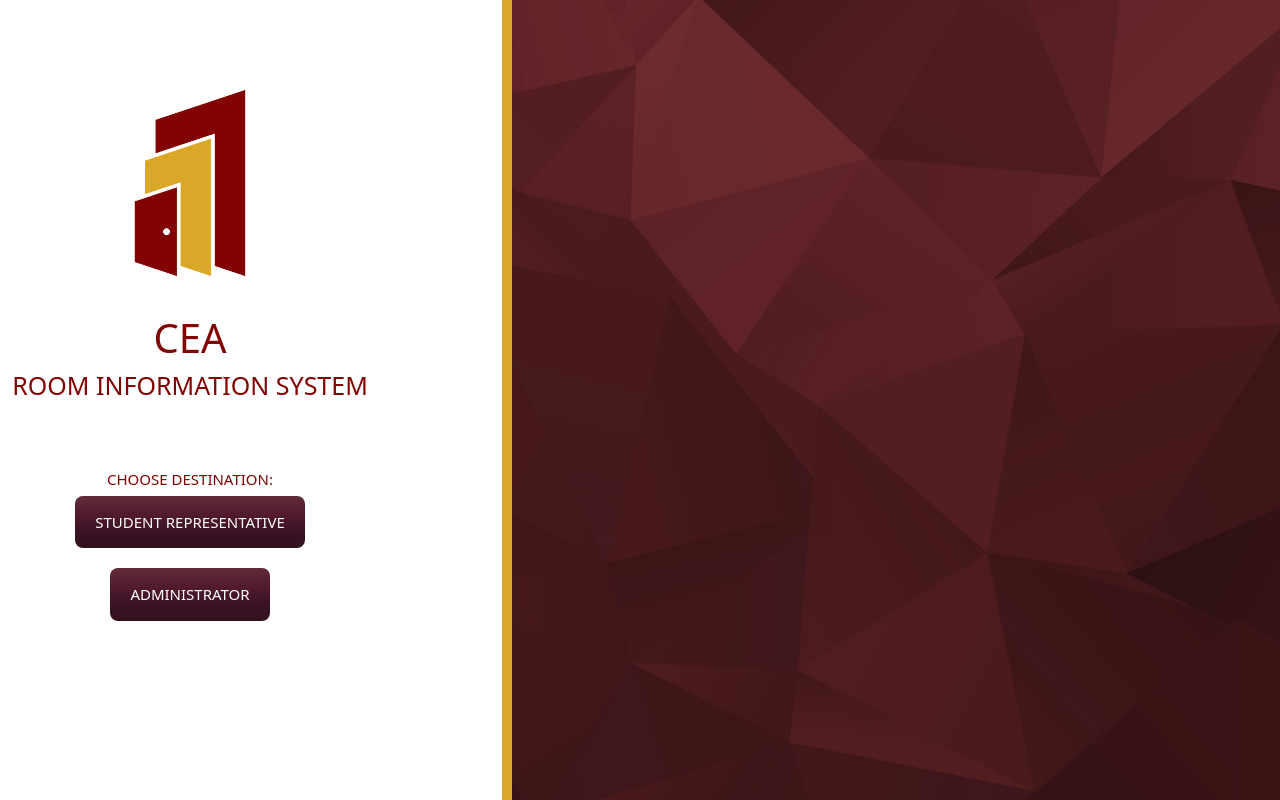
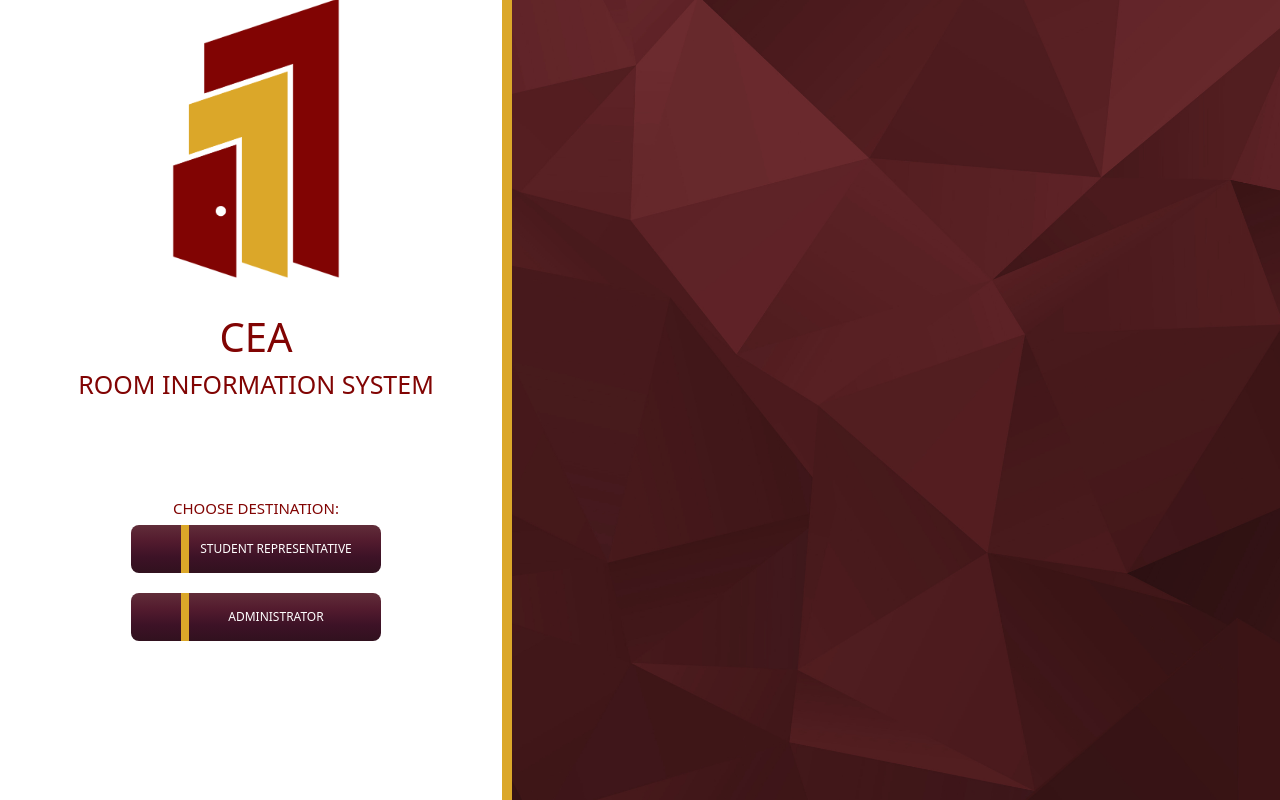
Before and after one commit to CMPE-40062-Azure-Python/CEA-ROOM-INFORMATION-SYSTEM, a Flask app: page / in a window 1280 px wide. Run offline with Flask 3, Linux system fonts and the light colour scheme.

Commit message:
Modify buttons yet again

```diff
--- a/website/static/style.css
+++ b/website/static/style.css
@@ -9,12 +9,12 @@ body {
 
 .align-left {
   text-align: left;
-  margin-left: -900px;
+  margin-left: -60%;
   margin-top: 250px;
 }
 
 .website-title {
-  margin-top: -130px;
+  margin-top: -110px;
 }
 
 .body-text {
@@ -23,9 +23,9 @@ body {
 }
 
 .cearis-logo {
-  max-width: 300px;
-  height: 200px;
-  margin-top: -500px;
+  max-width: 500px;
+  height: 300px;
+  margin-top: -550px;
   position: relative;
   left: 50%;
   transform: translateX(-50%);
@@ -68,12 +68,27 @@ body {
 }
 
 .redirect-login-buttons button {
+  position: relative;
+  overflow: hidden;
   margin: 10px;
   padding: 15px 20px;
   font-size: 16px;
-  background: linear-gradient(to bottom, #612d39, #531b2e, #3d1226, #31111e);
   color: white;
   border: none;
   border-radius: 8px;
-  font-size: 15px;
+  font-size: 12px;
+  background: linear-gradient(to bottom, #612d39, #531b2e, #3d1226, #31111e);
+  width: 250px;
+  padding-left: 60px;
 }
+
+.redirect-login-buttons button::before {
+  content: "";
+  position: absolute;
+  top: 0;
+  left: 20%; /* Positioned at 30% from the left */
+  bottom: 0;
+  width: 3%; /* 20% of the button's width */
+  background: #dba729;
+  z-index: 1;
+}
--- a/website/templates/index.html
+++ b/website/templates/index.html
@@ -29,7 +29,7 @@
         <h2 class="body-text" style="font-size: 25px">
           ROOM INFORMATION SYSTEM
         </h2>
-        <h3 class="body-text" style="font-size: 15px; margin-top: 70px">
+        <h3 class="body-text" style="font-size: 15px; margin-top: 100px">
           CHOOSE DESTINATION:
         </h3>
       </div>
```
